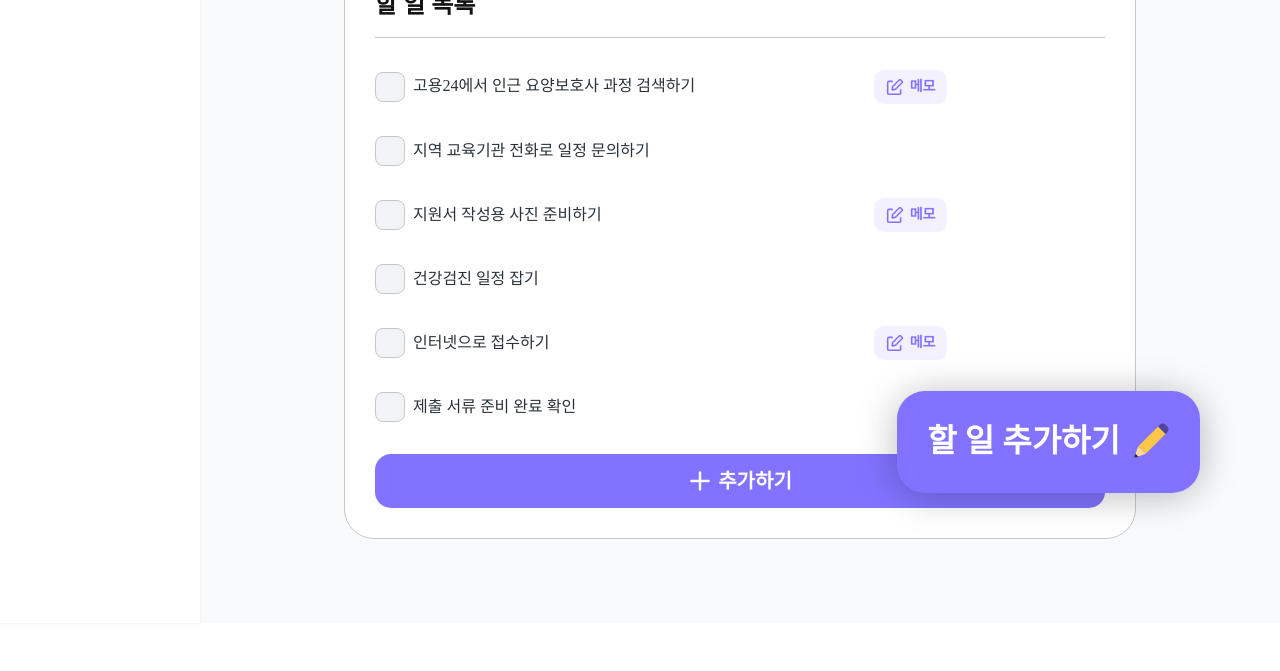
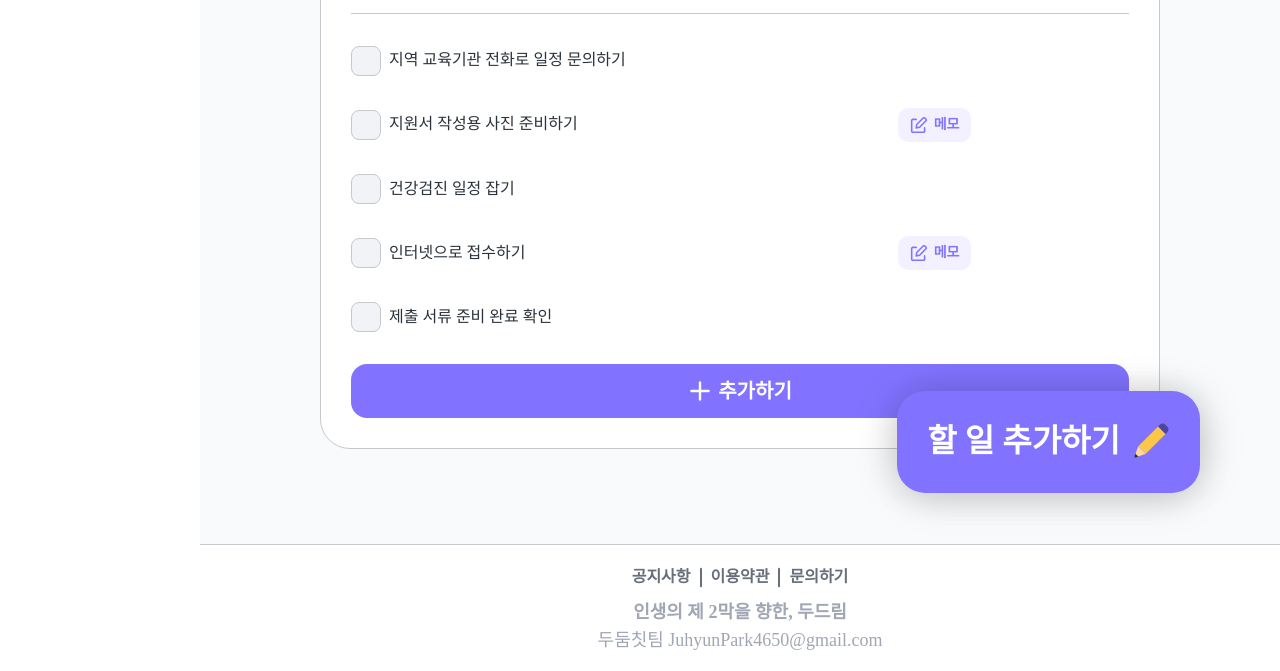
Before and after one commit to TEAM-DoDream/DoDream_FE, a React (Vite) app: page /mytodo/list in a window 1280 px wide. Shown: the part 257-928 px from the top of the page. Before the commit the page ends 880 px from the top, so only its background shows below. Built offline with nearby package versions, Linux system fonts and the light colour scheme; no server answers.

Commit message:
feat: [#124] footer 적용

```diff
--- a/src/outlet/SidebarLayout.tsx
+++ b/src/outlet/SidebarLayout.tsx
@@ -1,3 +1,4 @@
+import Footer from '@common/Footer';
 import { ReactNode } from 'react';
 import { Link, useLocation } from 'react-router-dom';
 
@@ -7,10 +8,11 @@ interface SidebarLayoutProps {
 
 const SidebarLayout = ({ children }: SidebarLayoutProps) => {
   const { pathname } = useLocation();
+  const showFooter = pathname === '/mytodo/list';
 
   return (
-    <div className="flex min-h-screen">
-      <aside className="fixed left-0 h-screen w-[200px] bg-white shadow-sm">
+    <div className="flex">
+      <aside className="fixed left-0 h-screen w-[200px] bg-white">
         <nav className="py-10">
           <ul className="flex flex-col gap-2 px-4">
             <li>
@@ -42,7 +44,10 @@ const SidebarLayout = ({ children }: SidebarLayoutProps) => {
         </nav>
       </aside>
 
-      <main className="ml-[200px] flex-1 bg-gray-50 p-6">{children}</main>
+      <main className="ml-[200px] flex min-h-screen w-full flex-col bg-gray-50">
+        <div className="flex-1">{children}</div>
+        {showFooter && <Footer />}
+      </main>
     </div>
   );
 };
--- a/src/pages/myTodo/components/todo/Todo.tsx
+++ b/src/pages/myTodo/components/todo/Todo.tsx
@@ -7,7 +7,7 @@ import Plus from '@assets/icons/plus.svg?react';
 import { useNavigate } from 'react-router-dom';
 
 const list = [
-  { text: '고용24에서 인근 요양보호사 과정 검색하기', hasMemo: true },
+  // { text: '고용24에서 인근 요양보호사 과정 검색하기', hasMemo: true },
   { text: '지역 교육기관 전화로 일정 문의하기' },
   { text: '지원서 작성용 사진 준비하기', hasMemo: true },
   { text: '건강검진 일정 잡기' },
@@ -32,7 +32,7 @@ const Todo = () => {
   };
 
   return (
-    <div className="mt-10 flex flex-col px-[120px]">
+    <div className="mb-[95px] mt-10 flex flex-col px-[120px]">
       <div className="flex flex-row justify-between">
         <div className="relative flex flex-col items-start">
           <div
```
